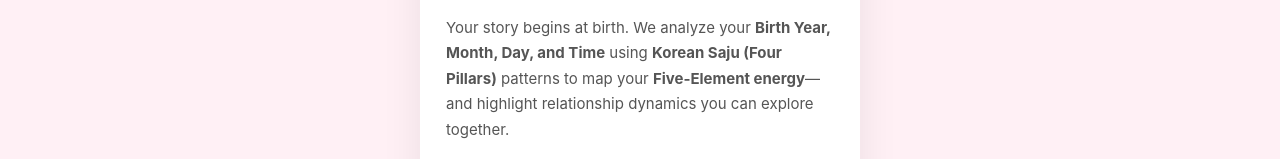
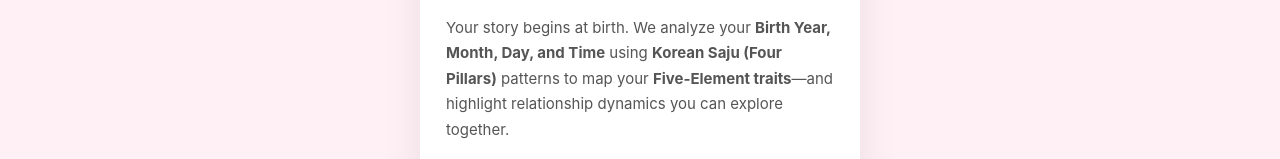
Before and after one commit to rhflffk019-hue/my-saju-app-2026, a Next.js app: page / in a window 1280 px wide. Shown: the part 301-460 px from the top of the page. Built offline with nearby package versions, Linux system fonts and the light colour scheme.

Commit message:
TEXT FIX

```diff
--- a/app/page.tsx
+++ b/app/page.tsx
@@ -178,7 +178,7 @@
               </h3>
               <div style={{ fontSize: '15px', lineHeight: '1.7', color: '#555' }}>
                 <p style={{ marginBottom: '15px' }}>
-                  Your story begins at birth. We analyze your <b>Birth Year, Month, Day, and Time</b> using <b>Korean Saju (Four Pillars)</b> patterns to map your <b>Five-Element energy</b>—and highlight relationship dynamics you can explore together.
+                  Your story begins at birth. We analyze your <b>Birth Year, Month, Day, and Time</b> using <b>Korean Saju (Four Pillars)</b> patterns to map your <b>Five-Element traits</b>—and highlight relationship dynamics you can explore together.
                 </p>
                 <p style={{ marginBottom: '15px' }}>
                   Saju is a traditional cultural framework in Korea. This experience generates a <b>personalized compatibility report</b> for <b>fun, reflection, and conversation</b>.
--- a/app/share/[id]/page.tsx
+++ b/app/share/[id]/page.tsx
@@ -4,7 +4,7 @@
 export const metadata = {
   title: "The Saju | Love is Intuition, Saju is a Blueprint",
   description:
-    "Map your Five-Element energy with a 1,000-year-old Korean framework. Reveal your hidden dynamics.",
+    "Map your Five-Element traits- with a 1,000-year-old Korean framework. Reveal your hidden dynamics.",
   openGraph: {
     title: "The Saju: Love is Intuition, Saju is a Blueprint",
     description:
```
